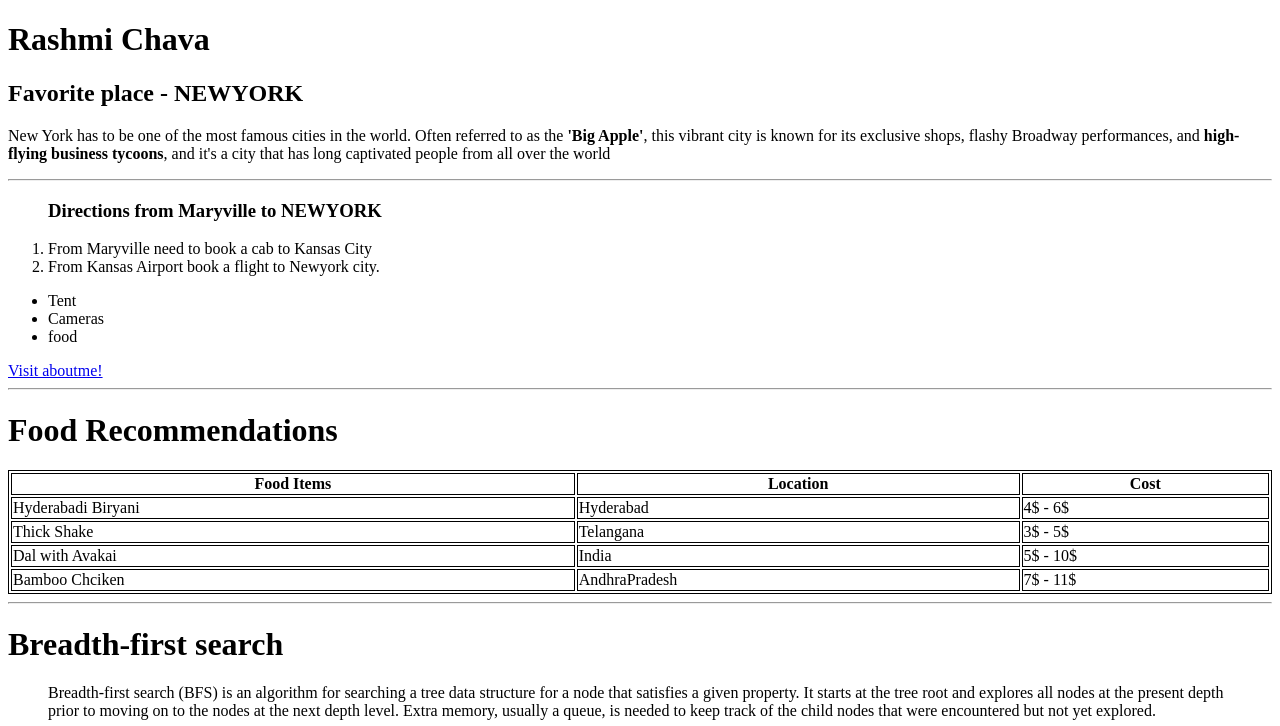
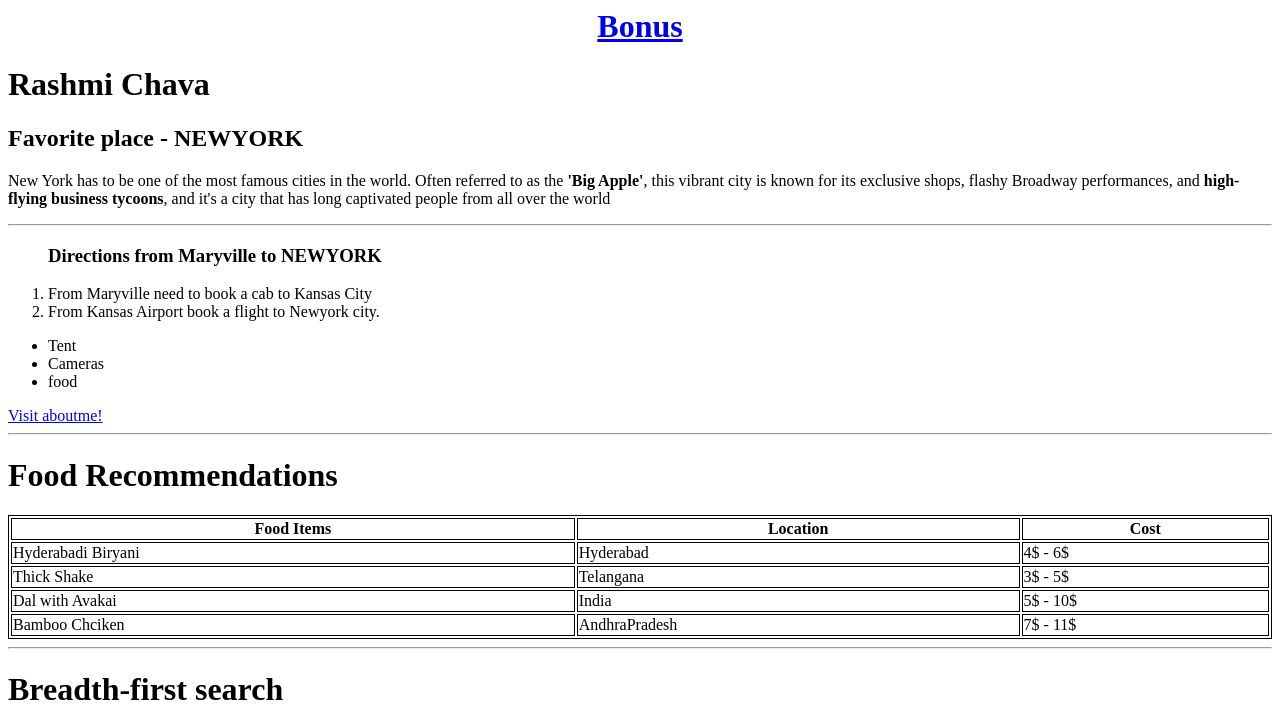
Before and after one commit to 44-563-WebApps-F21/webapps-f21-assignment-3-RashmiChava, a plain HTML site: page index.html in a window 1280 px wide. Shown: the top 726 px of the page. Drawn offline with Linux system fonts and the light colour scheme.

Commit message:
Adding bonus link in index.html

```diff
--- a/index.html
+++ b/index.html
@@ -1,3 +1,5 @@
+
+<h1><a href="bonus.html"style="text-align: center; display: block;"> Bonus</a></h1>
 
 <!DOCTYPE html>
 <html>
```
